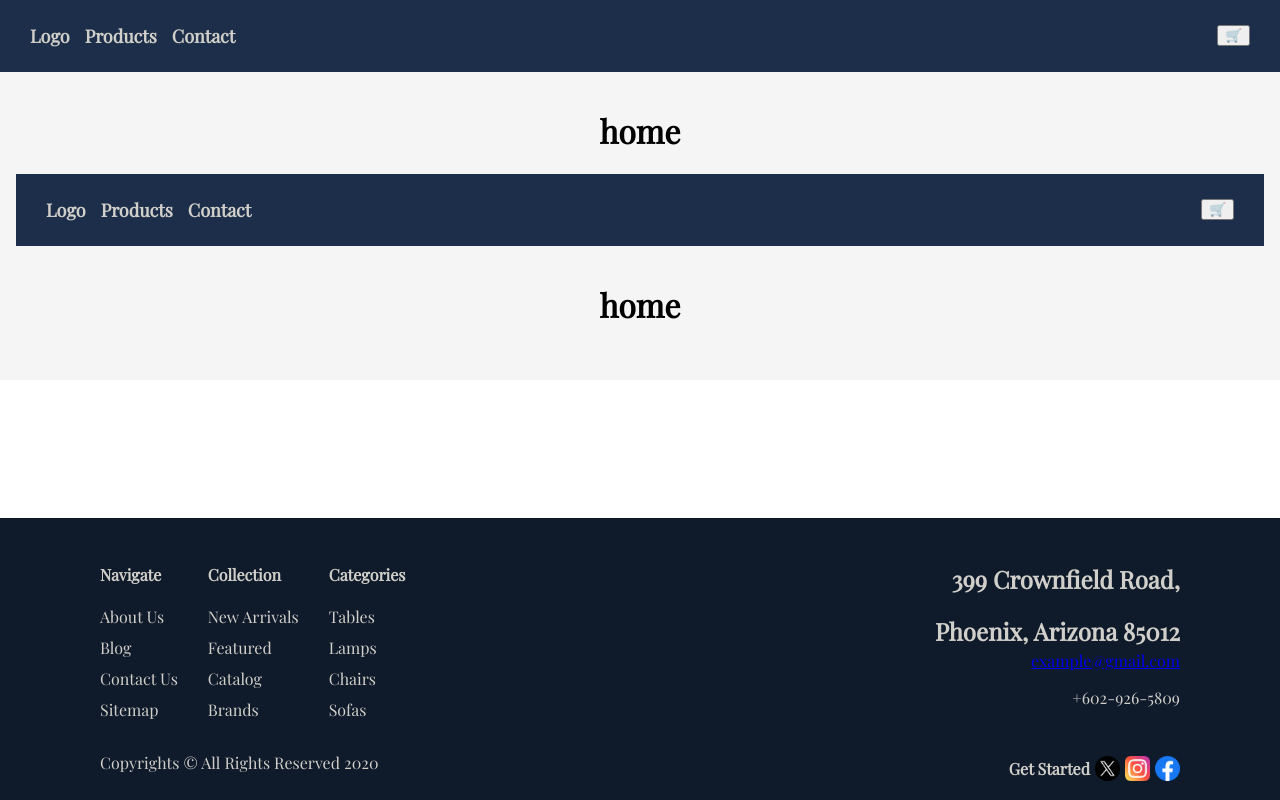
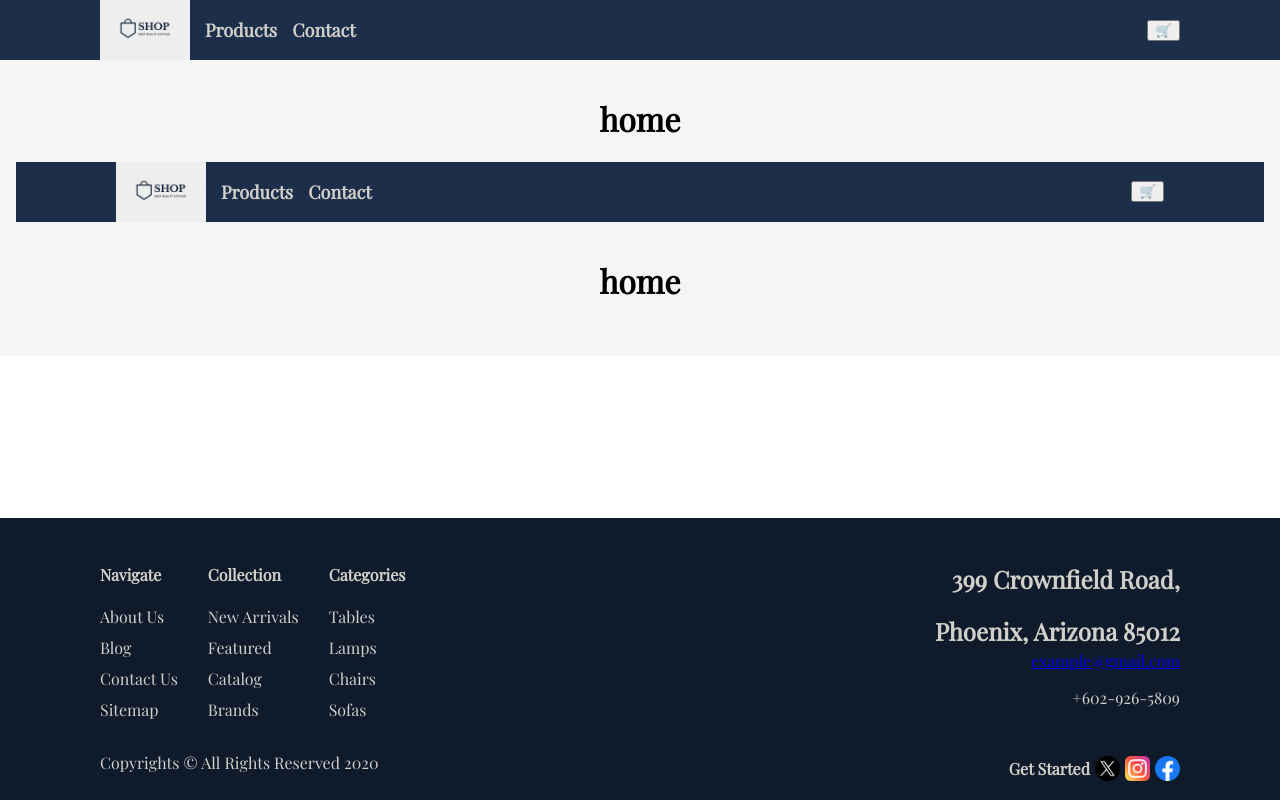
Before and after one commit to Ahmedhatem307/e-commerce-app, a Vue app: page /App in a window 1280 px wide. Built offline with nearby package versions, Linux system fonts and the light colour scheme.

Commit message:
Add logo & correct padding in header component

```diff
--- a/src/components/Header.vue
+++ b/src/components/Header.vue
@@ -2,7 +2,7 @@
   <header>
     <nav class="navBar">
       <div class="navBar__leftSide">
-        <h4 class="navBar__leftSide--logo">Logo</h4>
+        <img class="navBar__leftSide--logo" src="../assets/images/logo.png" />
         <router-link to="/products" class="navBar__leftSide--link"
           >Products</router-link
         >
@@ -26,7 +26,7 @@
   justify-content: space-between;
   gap: 1rem;
   font-size: large;
-  padding: 0 30px;
+  padding: 0 100px;
   & .navBar__leftSide,
   .navBar__rightSide {
     display: flex;
@@ -43,6 +43,11 @@
   & .navBar__leftSide {
     flex-wrap: wrap;
   }
+
+  & .navBar__leftSide--logo {
+    width: auto;
+    height: 60px;
+  }
 }
 .router-link-active {
   font-weight: bold;
```
Also changed, not shown: src/assets/images/logo.png (added).
